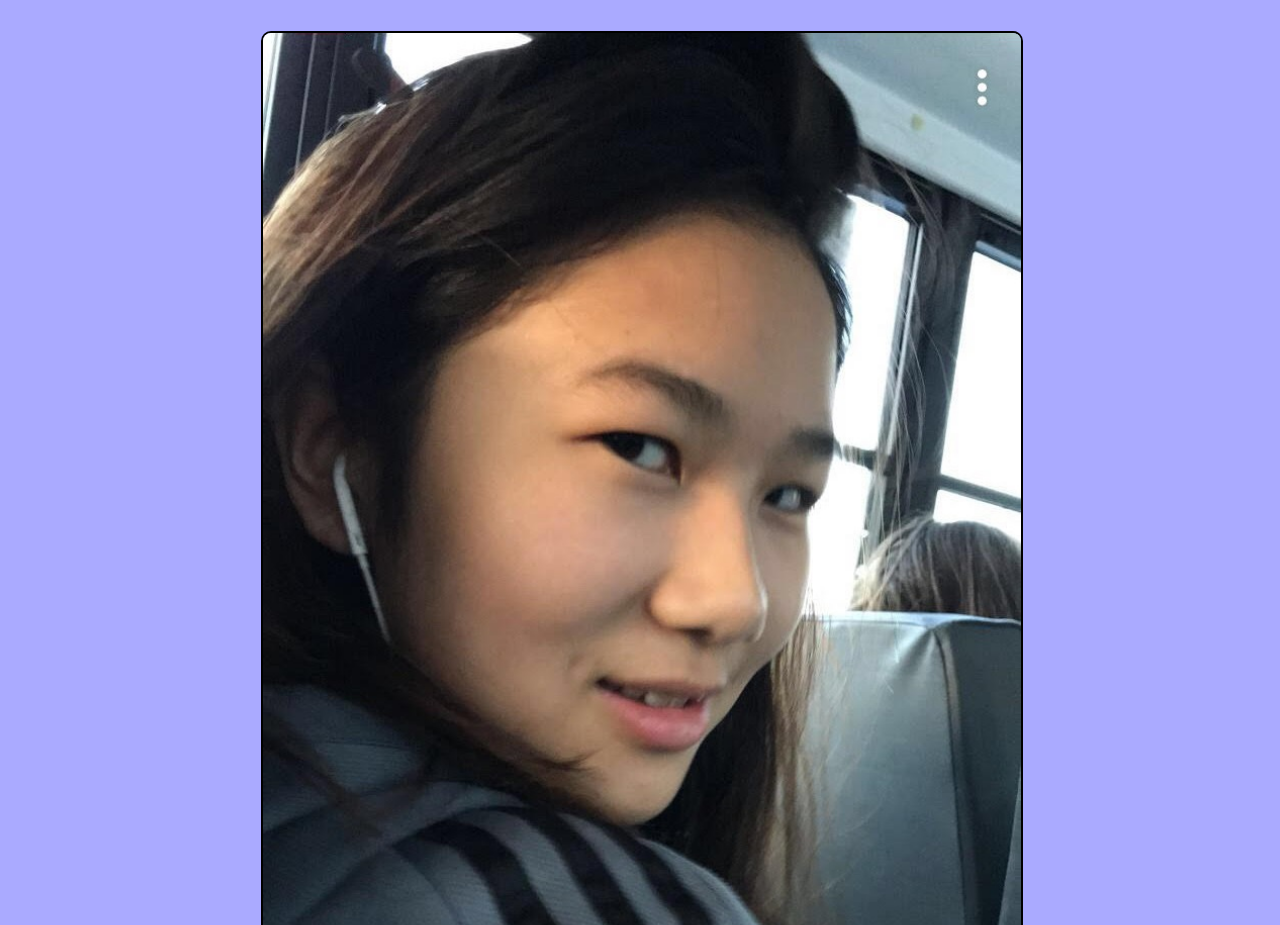
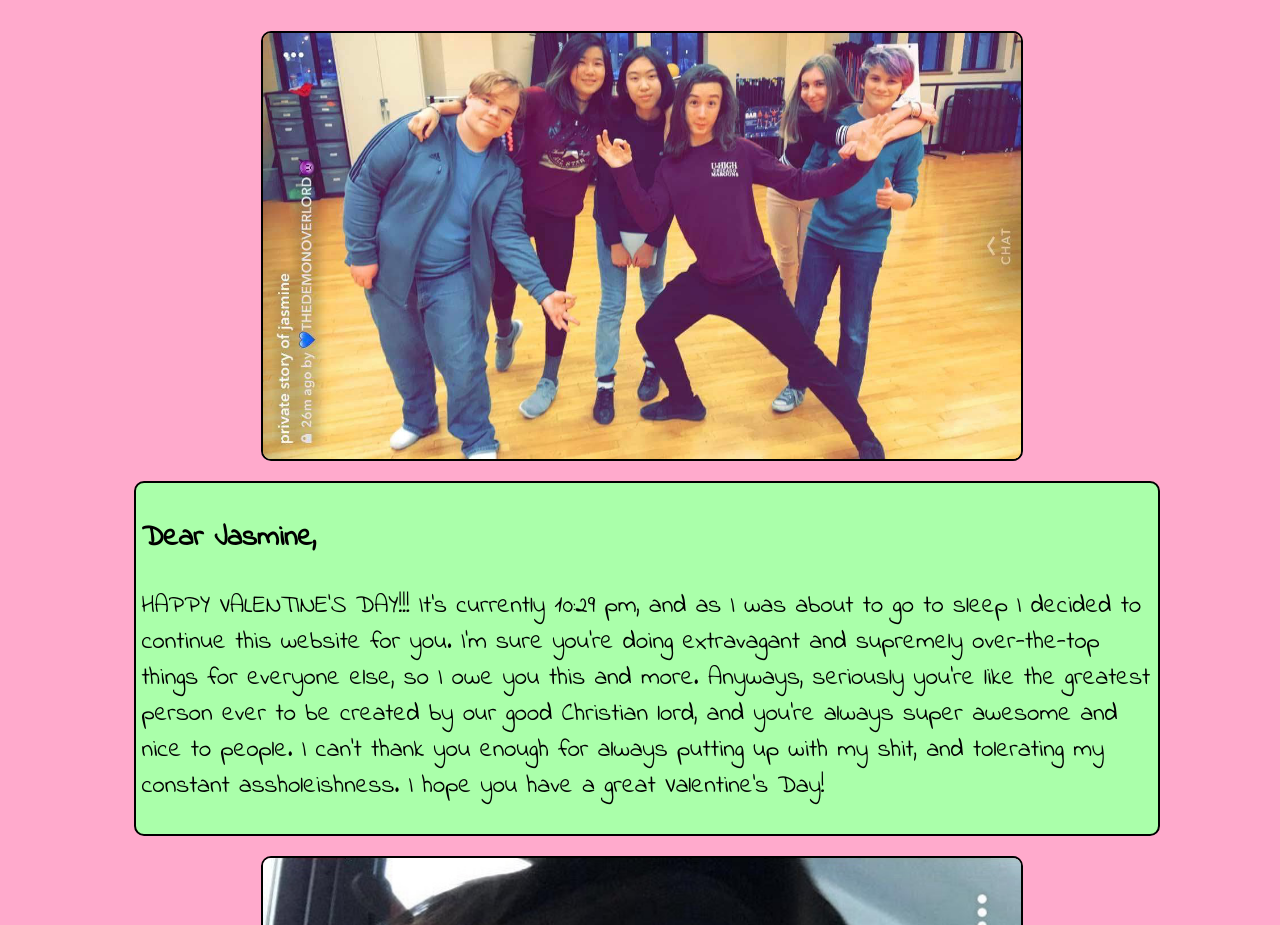
Before and after one commit to tototeto/jasmine, a plain HTML site: page index.html in a window 1280 px wide. Shown: the part 129-1054 px from the top of the page. Drawn offline with Linux system fonts and the light colour scheme; a web font is replaced by a local one.

Commit message:
valentines update

```diff
--- a/index.html
+++ b/index.html
@@ -12,9 +12,24 @@
 			</h1>
 		</div>
 		<div class='pic'>
+			<img src='fencing.png'>
+		</div>
+		<div class='main'>
+			<h3>
+				Dear Jasmine,
+			</h3>
+			<p>
+				HAPPY VALENTINE'S DAY!!! It's currently 10:29 pm, and as I was about to go to sleep I decided to continue this website
+				for you. I'm sure you're doing extravagant and supremely over-the-top things for everyone else, so I owe you this and
+				more. Anyways, seriously you're like the greatest person ever to be created by our good Christian lord, and you're always
+				super awesome and nice to people. I can't thank you enough for always putting up with my shit, and tolerating my constant
+				assholeishness. I hope you have a great Valentine's Day!
+			</p>
+		</div>
+		<div class='pic'>
 			<img src='jas.jpg'>
 		</div>
-		<div id='main'>
+		<div class='main'>
 			<h3>
 				Dear Jasmine,
 			</h3>
--- a/style.css
+++ b/style.css
@@ -12,7 +12,7 @@ img{
 	border-radius: 10px;
 }
 
-#main{
+.main{
 	width: 80%;
 	border: 2px solid black;
 	border-radius: 10px;
@@ -24,5 +24,5 @@ img{
 }
 
 body{
-	background-color: #aaf;
+	background-color: #fac;
 }
```
Also changed, not shown: fencing.png (added).
